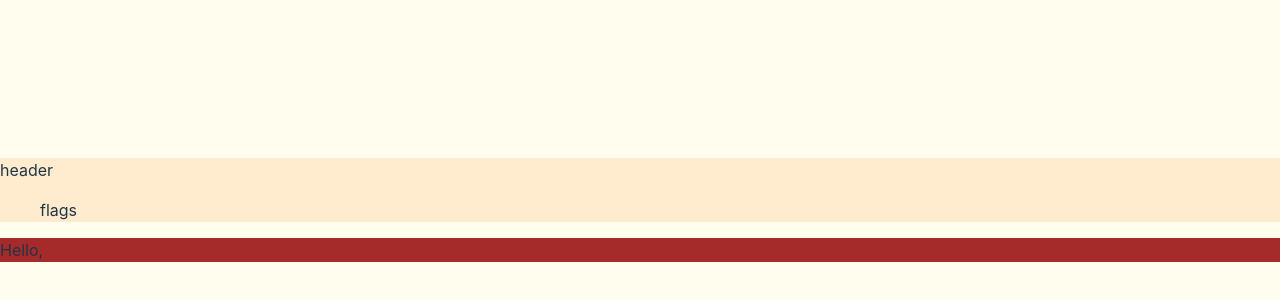
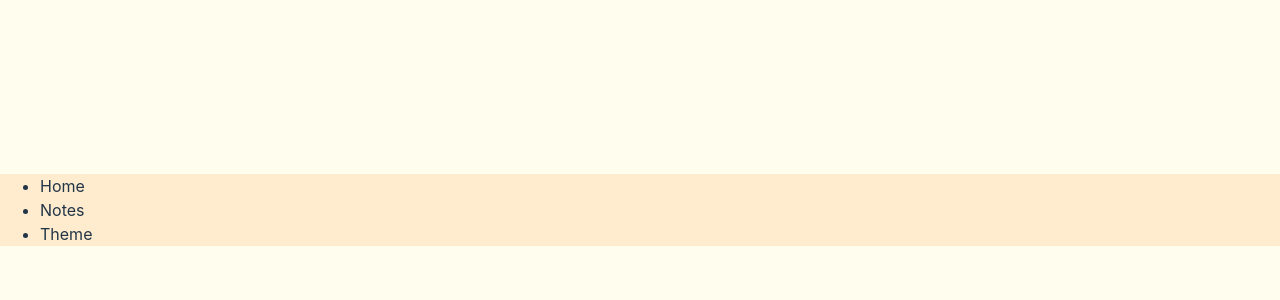
Before and after one commit to nathan29849/whatever-note, a React (Vite) app in the folder FE/front/: page / in a window 1280 px wide. Shown: the part 190-490 px from the top of the page. Built offline with nearby package versions, Linux system fonts and the light colour scheme.

Commit message:
feat: [#76] react-router-dom 추가

```diff
--- a/FE/front/src/App.tsx
+++ b/FE/front/src/App.tsx
@@ -1,13 +1,14 @@
 import "./App.css";
 import "./styles/style.css";
 import Header from "./component/Header";
+import { Outlet } from "react-router-dom";
 import Home from "./component/Home";
 
 function App() {
   return (
     <>
       <Header />
-      <Home />
+      <Outlet />
     </>
   );
 }
--- a/FE/front/src/component/FlagList.tsx
+++ b/FE/front/src/component/FlagList.tsx
@@ -1,3 +1,11 @@
+import { useEffect } from "react";
+import {
+  useNavigate,
+  BrowserRouter,
+  BrowserRouter as Routes,
+  Route,
+} from "react-router-dom";
+
 type FlagListProps = {
   name: string;
 };
@@ -6,6 +14,30 @@ FlagList.defaultProps = {
   name: "",
 };
 
-function FlagList({ name }: FlagListProps) {
-  return <></>;
+export default function FlagList({ name }: FlagListProps) {
+  const navigate = useNavigate();
+
+  const goHome = () => {
+    navigate("/");
+  };
+
+  const goNotes = () => {
+    navigate("/notes");
+  };
+
+  // const goTheme = () => {
+  //   navigate("/theme");
+  // };
+
+  useEffect(() => {
+    console.log("flags");
+  }, []);
+
+  return (
+    <ul>
+      <li onClick={goHome}>Home</li>
+      <li onClick={goNotes}>Notes</li>
+      <li>Theme</li>
+    </ul>
+  );
 }
--- a/FE/front/src/component/Flags.tsx
+++ /dev/null
@@ -1,15 +0,0 @@
-type FlagProps = {
-  name: string;
-};
-
-Flag.defaultProps = {
-  name: "",
-};
-
-function Flag({ name }: FlagProps) {
-  return <li>{name}</li>;
-}
-
-export default function Flags() {
-  return <ul>flags</ul>;
-}
--- a/FE/front/src/component/Header.tsx
+++ b/FE/front/src/component/Header.tsx
@@ -1,18 +1,9 @@
-import Flags from "./Flags";
+import FlagList from "./FlagList";
 
-type HeaderProps = {
-  name: string;
-};
-
-Header.defaultProps = {
-  name: "",
-};
-
-function Header({ name }: HeaderProps) {
+function Header() {
   return (
     <header>
-      header
-      <Flags />
+      <FlagList />
     </header>
   );
 }
--- a/FE/front/src/component/Home.tsx
+++ b/FE/front/src/component/Home.tsx
@@ -7,7 +7,7 @@ Home.defaultProps = {
 };
 
 function Home({ name }: HomeProps) {
-  return <main>Hello, {name}</main>;
+  return <main>Hello,{name}</main>;
 }
 
 export default Home;
--- a/FE/front/src/main.tsx
+++ b/FE/front/src/main.tsx
@@ -1,10 +1,30 @@
-import React from 'react'
-import ReactDOM from 'react-dom/client'
-import App from './App'
-import './index.css'
+import React from "react";
+import ReactDOM from "react-dom/client";
+import { createBrowserRouter, RouterProvider } from "react-router-dom";
+import App from "./App";
+import "./index.css";
 
-ReactDOM.createRoot(document.getElementById('root') as HTMLElement).render(
+const router = createBrowserRouter([
+  {
+    path: "/",
+    element: <App />,
+    errorElement: (
+      <div className="error-page">
+        <h1>Oops!</h1>
+        <p>Sorry, an unexpected error has occurred.</p>
+      </div>
+    ),
+    children: [
+      {
+        path: "notes/:noteId",
+        element: <div>note</div>,
+      },
+    ],
+  },
+]);
+
+ReactDOM.createRoot(document.getElementById("root") as HTMLElement).render(
   <React.StrictMode>
-    <App />
-  </React.StrictMode>,
-)
+    <RouterProvider router={router} />
+  </React.StrictMode>
+);
--- /dev/null
+++ b/package.json
@@ -0,0 +1,5 @@
+{
+  "dependencies": {
+    "react-router-dom": "^6.9.0"
+  }
+}
```
Also changed, not shown: 1 other file (tests, documents, lock files or other folders).
